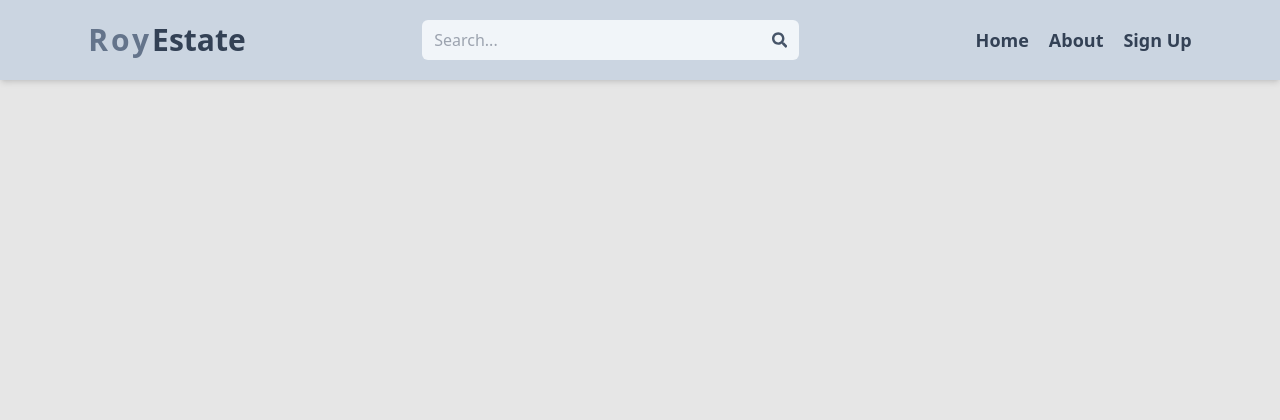
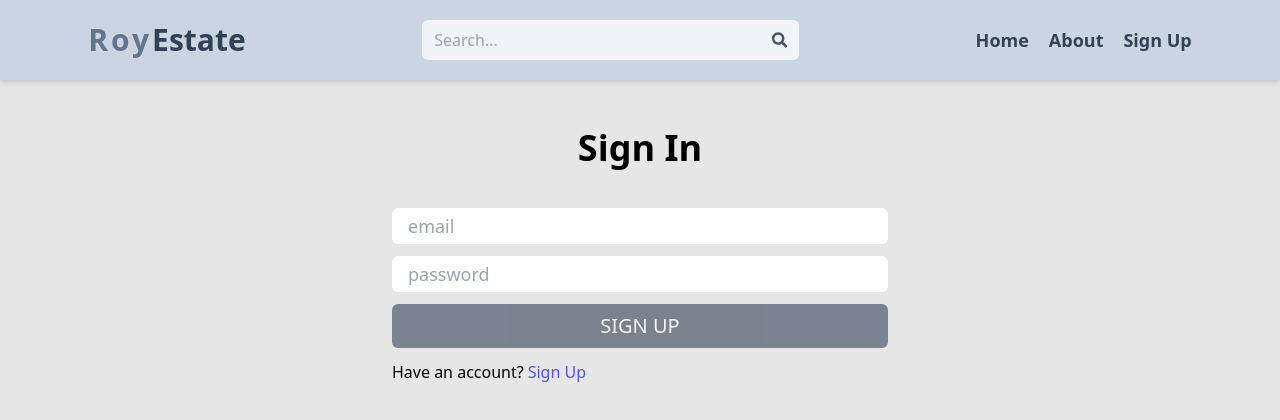
Before and after one commit to RoyGitt/asylum, a React (Vite) app in the folder Frontend/: page /sign-in in a window 1280 px wide. Shown: the top 420 px of the page. Built offline with nearby package versions, Linux system fonts and the light colour scheme.

Commit message:
Complete sign in page functionality

```diff
--- a/Frontend/src/App.jsx
+++ b/Frontend/src/App.jsx
@@ -3,10 +3,10 @@ import { BrowserRouter, Route, Routes } from "react-router-dom";
 import Home from "./pages/Home";
 import SignUp from "./pages/SignUp";
 
-import SignOut from "./pages/SignOut";
 import Profile from "./pages/Profile";
 import About from "./pages/About";
 import Header from "./components/Header";
+import SignIn from "./pages/SignIn";
 
 const App = () => {
   return (
@@ -15,7 +15,7 @@ const App = () => {
       <Routes>
         <Route path="/" element={<Home />} />
         <Route path="/sign-up" element={<SignUp />} />
-        <Route path="/sign-out" element={<SignOut />} />
+        <Route path="/sign-in" element={<SignIn />} />
         <Route path="/profile" element={<Profile />} />
         <Route path="/about" element={<About />} />
         Hello
--- /dev/null
+++ b/Frontend/src/pages/SignIn.jsx
@@ -0,0 +1,91 @@
+import React, { useEffect, useState } from "react";
+import { Link, useNavigate } from "react-router-dom";
+
+const SignUp = () => {
+  const [formData, setFormData] = useState({});
+  const [inputError, setInputError] = useState(null);
+  const [submitError, setSubmitError] = useState(null);
+  const [loading, setLoading] = useState(false);
+  const [data, setData] = useState({});
+
+  const navigate = useNavigate();
+
+  const handleChange = (e) => {
+    setFormData({
+      ...formData,
+      [e.target.id]: e.target.value,
+    });
+  };
+
+  useEffect(() => {
+    if (formData.email && formData.password) {
+      setInputError(false);
+    } else setInputError(true);
+  }, [formData]);
+
+  const handleSubmit = async (e) => {
+    e.preventDefault();
+
+    try {
+      setLoading(true);
+      const res = await fetch("api/auth/signin", {
+        method: "POST",
+        headers: { "Content-Type": "application/json" },
+        body: JSON.stringify(formData),
+      });
+      const data = await res.json();
+      setData(data);
+      if (data.success === false) {
+        setSubmitError(true);
+        setLoading(false);
+      }
+      if (data.email) {
+        navigate("/home");
+      }
+    } catch (error) {
+      setLoading(false);
+      setSubmitError(false);
+    }
+
+    console.log(submitError);
+  };
+
+  return (
+    <div className="max-w-lg mx-auto p-2">
+      <div className="flex flex-col ">
+        <h1 className="text-4xl text-center my-[40px] font-bold">Sign In</h1>
+        <form className="flex flex-col " onSubmit={handleSubmit}>
+          <input
+            className="mb-3 py-1 px-4 text-lg rounded-md focus:outline-none"
+            type="email"
+            placeholder="email"
+            id="email"
+            onChange={handleChange}
+          />
+          <input
+            className="mb-3 py-1 px-4 text-lg rounded-md focus:outline-none"
+            type="password"
+            placeholder="password"
+            id="password"
+            onChange={handleChange}
+          />
+          <button
+            disabled={inputError}
+            className="bg-slate-700 text-white py-2 rounded-md text-xl uppercase hover:opacity-90 disabled:opacity-60 "
+          >
+            {loading ? "Loading..." : "Sign up"}
+          </button>
+        </form>
+      </div>
+      <div className="flex gap-1 mt-3">
+        <p>Have an account?</p>
+        <Link to="/sign-up">
+          <span className="text-[#5352ed]">Sign Up</span>
+        </Link>
+      </div>
+      {submitError && <p className="mt-3 text-[#eb4d4b]">{data.message}</p>}
+    </div>
+  );
+};
+
+export default SignUp;
--- a/Frontend/src/pages/SignOut.jsx
+++ /dev/null
@@ -1,7 +0,0 @@
-import React from "react";
-
-const SignOut = () => {
-  return <div>SignOut</div>;
-};
-
-export default SignOut;
```
